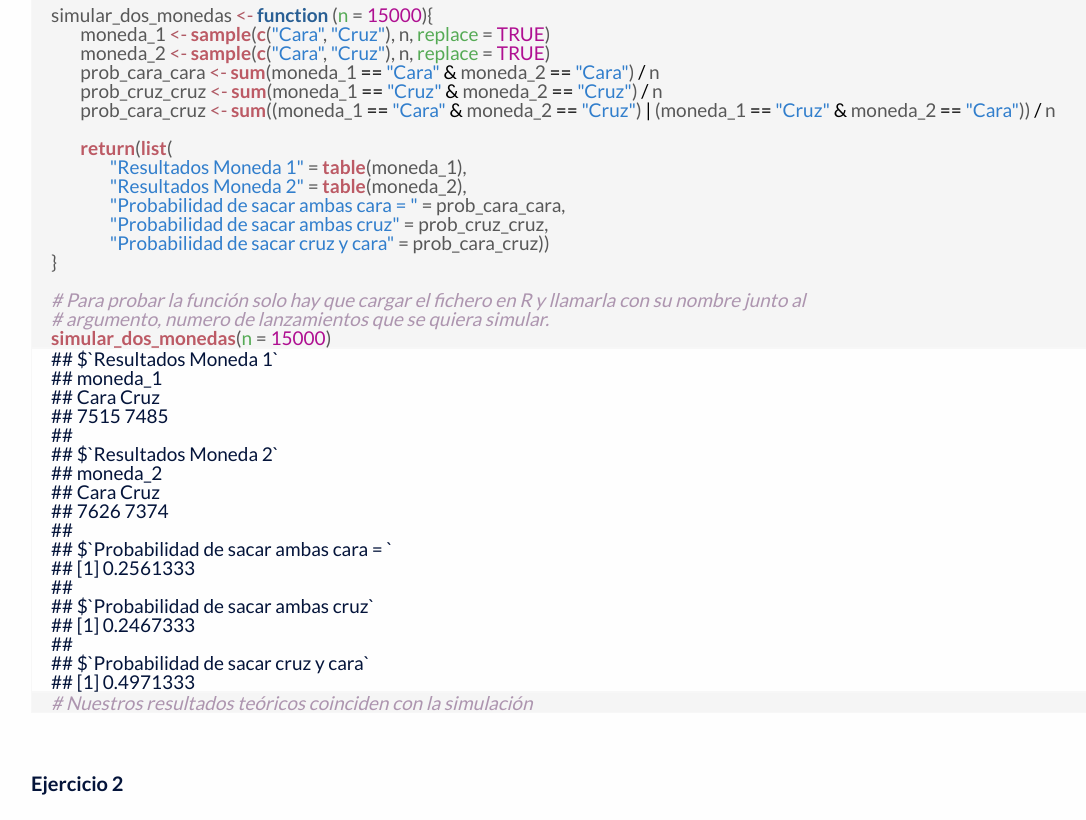
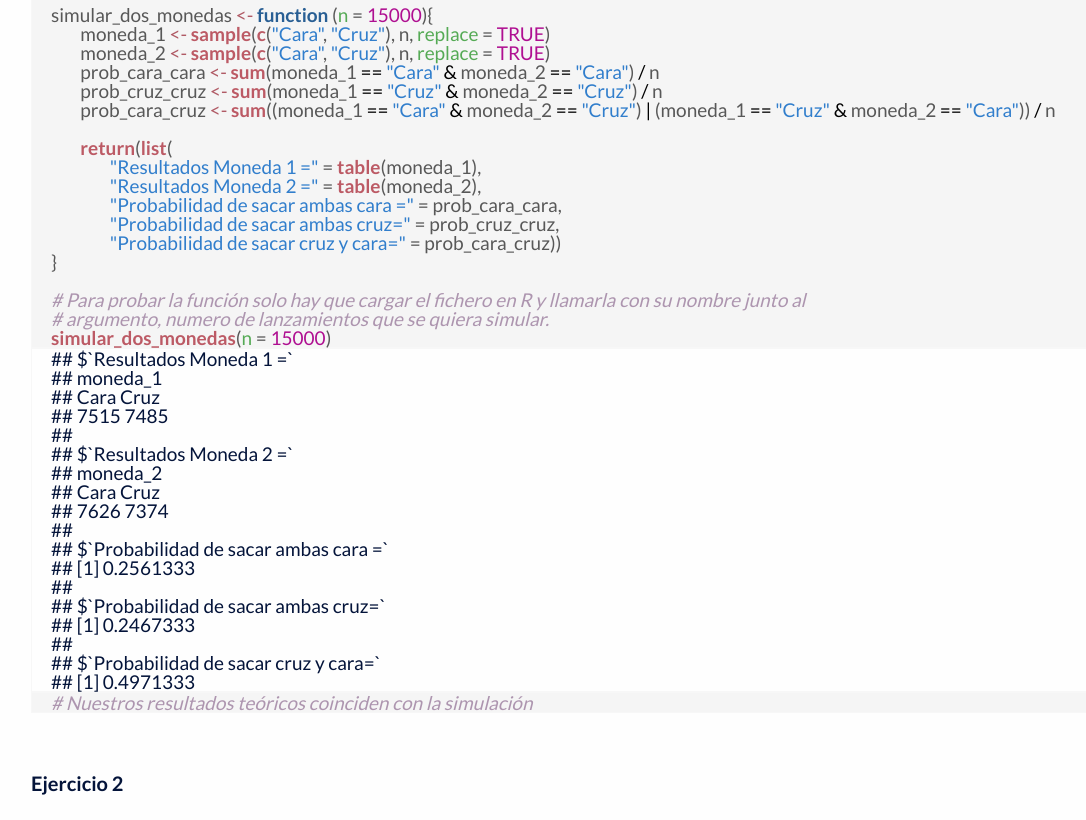
Before and after one commit to daviduster/computational-stadistic-webpage, a plain HTML site: page index.html in a window 1280 px wide. Shown: the part 1058-1878 px from the top of the page, without its empty margins (59-1145 px from the left). Drawn offline with Linux system fonts and the light colour scheme.

Commit message:
Fix tabs

```diff
--- a/index.html
+++ b/index.html
@@ -130,34 +130,34 @@
         <span class="hl std">prob_cara_cruz</span> <span class="hl kwb">&lt;-</span> <span class="hl kwd">sum</span><span class="hl std">((moneda_1</span> <span class="hl opt">==</span> <span class="hl str">&quot;Cara&quot;</span> <span class="hl opt">&amp;</span> <span class="hl std">moneda_2</span> <span class="hl opt">==</span> <span class="hl str">&quot;Cruz&quot;</span><span class="hl std">)</span> <span class="hl opt">|</span> <span class="hl std">(moneda_1</span> <span class="hl opt">==</span> <span class="hl str">&quot;Cruz&quot;</span> <span class="hl opt">&amp;</span> <span class="hl std">moneda_2</span> <span class="hl opt">==</span> <span class="hl str">&quot;Cara&quot;</span><span class="hl std">))</span> <span class="hl opt">/</span> <span class="hl std">n</span>
 
         <span class="hl kwd">return</span><span class="hl std">(</span><span class="hl kwd">list</span><span class="hl std">(</span>
-                <span class="hl str">&quot;Resultados Moneda 1&quot;</span> <span class="hl std">=</span> <span class="hl kwd">table</span><span class="hl std">(moneda_1),</span>
-                <span class="hl str">&quot;Resultados Moneda 2&quot;</span> <span class="hl std">=</span> <span class="hl kwd">table</span><span class="hl std">(moneda_2),</span>
-                <span class="hl str">&quot;Probabilidad de sacar ambas cara = &quot;</span> <span class="hl std">= prob_cara_cara,</span>
-                <span class="hl str">&quot;Probabilidad de sacar ambas cruz&quot;</span> <span class="hl std">= prob_cruz_cruz,</span>
-                <span class="hl str">&quot;Probabilidad de sacar cruz y cara&quot;</span> <span class="hl std">= prob_cara_cruz))</span>
+                <span class="hl str">&quot;Resultados Moneda 1 =&quot;</span> <span class="hl std">=</span> <span class="hl kwd">table</span><span class="hl std">(moneda_1),</span>
+                <span class="hl str">&quot;Resultados Moneda 2 =&quot;</span> <span class="hl std">=</span> <span class="hl kwd">table</span><span class="hl std">(moneda_2),</span>
+                <span class="hl str">&quot;Probabilidad de sacar ambas cara =&quot;</span> <span class="hl std">= prob_cara_cara,</span>
+                <span class="hl str">&quot;Probabilidad de sacar ambas cruz=&quot;</span> <span class="hl std">= prob_cruz_cruz,</span>
+                <span class="hl str">&quot;Probabilidad de sacar cruz y cara=&quot;</span> <span class="hl std">= prob_cara_cruz))</span>
 <span class="hl std">}</span>
 
 <span class="hl com"># Para probar la función solo hay que cargar el fichero en R y llamarla con su nombre junto al </span>
 <span class="hl com"># argumento, numero de lanzamientos que se quiera simular. </span>
 <span class="hl kwd">simular_dos_monedas</span><span class="hl std">(</span><span class="hl kwc">n</span> <span class="hl std">=</span> <span class="hl num">15000</span><span class="hl std">)</span>
 </pre></div>
-<div class="output"><pre class="knitr r">## $`Resultados Moneda 1`
+<div class="output"><pre class="knitr r">## $`Resultados Moneda 1 =`
 ## moneda_1
 ## Cara Cruz
 ## 7515 7485
 ##
-## $`Resultados Moneda 2`
+## $`Resultados Moneda 2 =`
 ## moneda_2
 ## Cara Cruz
 ## 7626 7374
 ##
-## $`Probabilidad de sacar ambas cara = `
+## $`Probabilidad de sacar ambas cara =`
 ## [1] 0.2561333
 ##
-## $`Probabilidad de sacar ambas cruz`
+## $`Probabilidad de sacar ambas cruz=`
 ## [1] 0.2467333
 ##
-## $`Probabilidad de sacar cruz y cara`
+## $`Probabilidad de sacar cruz y cara=`
 ## [1] 0.4971333
 </pre></div>
 <div class="source"><pre class="knitr r"><span class="hl com"># Nuestros resultados teóricos coinciden con la simulación</span>
@@ -234,7 +234,7 @@
                 <span class="hl str">&quot;Frecuencias segundo dado=&quot;</span> <span class="hl std">= freq_2,</span>
                 <span class="hl str">&quot;Frecuencias relativas primer dado=&quot;</span> <span class="hl std">= freq_relativa_1,</span>
                 <span class="hl str">&quot;Frecuencias relativas segundo dado=&quot;</span> <span class="hl std">=freq_relativa_2,</span>
-                <span class="hl str">&quot;Probabilidad de que la suma sea mayor que 9 = &quot;</span> <span class="hl std">=prob_9) )</span>
+                <span class="hl str">&quot;Probabilidad de que la suma sea mayor que 9=&quot;</span> <span class="hl std">=prob_9) )</span>
 <span class="hl std">}</span>
 
 
@@ -263,7 +263,7 @@
 ##       1       2       3       4       5       6
 ## 0.16546 0.16820 0.16693 0.16656 0.16491 0.16794
 ##
-## $`Probabilidad de que la suma sea mayor que 9 = `
+## $`Probabilidad de que la suma sea mayor que 9=`
 ## [1] 0.16634
 </pre></div>
 <div class="source"><pre class="knitr r"><span class="hl com"># para mostrar la superficie hemos creado la funcion f_suma para que outer la</span>
@@ -293,7 +293,7 @@
 ##         1         2         3         4         5         6
 ## 0.1750000 0.1416667 0.1500000 0.1833333 0.1916667 0.1583333
 ##
-## $`Probabilidad de que la suma sea mayor que 9 = `
+## $`Probabilidad de que la suma sea mayor que 9=`
 ## [1] 0.2083333
 </pre></div>
 <div class="source"><pre class="knitr r"><span class="hl com"># Mostrar la superficie es computacionalmente caro debido a la multiplicación elemento a elemento de outer y a </span>
@@ -339,9 +339,9 @@
         <span class="hl com"># Probabilidad de que sea un numero impar</span>
         <span class="hl std">prob_impar</span> <span class="hl kwb">&lt;-</span> <span class="hl kwd">sum</span><span class="hl std">( (dice</span> <span class="hl opt">%%</span> <span class="hl num">2</span><span class="hl std">)</span> <span class="hl opt">!=</span> <span class="hl num">0</span><span class="hl std">)</span> <span class="hl opt">/</span> <span class="hl std">n</span>
 
-        <span class="hl kwd">return</span><span class="hl std">(</span><span class="hl kwd">list</span><span class="hl std">(</span><span class="hl str">&quot;Frecuencias=&quot;</span><span class="hl std">=freq,</span>
-                <span class="hl str">&quot;Probabilidad de sacar un 6 = &quot;</span> <span class="hl std">= prob_6,</span>
-                <span class="hl str">&quot;Probabilidad de que el numero sea impar = &quot;</span> <span class="hl std">= prob_impar))</span>
+        <span class="hl kwd">return</span><span class="hl std">(</span><span class="hl kwd">list</span><span class="hl std">(</span><span class="hl str">&quot;Frecuencias=&quot;</span> <span class="hl std">= freq,</span>
+                <span class="hl str">&quot;Probabilidad de sacar un 6=&quot;</span> <span class="hl std">= prob_6,</span>
+                <span class="hl str">&quot;Probabilidad de que el numero sea impar=&quot;</span> <span class="hl std">= prob_impar))</span>
 <span class="hl std">}</span>
 
 <span class="hl com"># Podemos visualizar esto ejecutando la función dado_truncado con un gran numero de repeticiones </span>
@@ -354,10 +354,10 @@
 ##     1     2     3     4     5     6
 ## 40664 20396 13829 10103  8164  6844
 ##
-## $`Probabilidad de sacar un 6 = `
+## $`Probabilidad de sacar un 6=`
 ## [1] 0.06844
 ##
-## $`Probabilidad de que el numero sea impar = `
+## $`Probabilidad de que el numero sea impar=`
 ## [1] 0.62657
 </pre></div>
 <div class="source"><pre class="knitr r"><span class="hl com"># donde el resultado sería el que esperábamos teóricamente,</span>
@@ -401,7 +401,7 @@
                 <span class="hl str">&quot;Frecuencias segundo dado=&quot;</span> <span class="hl std">= freq_2,</span>
                 <span class="hl str">&quot;Frecuencias relativas primer dado=&quot;</span> <span class="hl std">= freq_relativa_1,</span>
                 <span class="hl str">&quot;Frecuencias relativas segundo dado=&quot;</span> <span class="hl std">=freq_relativa_2,</span>
-                <span class="hl str">&quot;Probabilidad de que la suma sea mayor que 9 = &quot;</span> <span class="hl std">=prob_9) )</span>
+                <span class="hl str">&quot;Probabilidad de que la suma sea mayor que 9=&quot;</span> <span class="hl std">=prob_9) )</span>
 <span class="hl std">}</span>
 <span class="hl com"># es mucho mayor al inicio (caras de 1) y mucho más pequeña en los cubos del final, en </span>
 <span class="hl com"># las caras superiores, podemos ver esto ejecutando la función simular_dos_dados_truncados</span>
@@ -428,7 +428,7 @@
 ##          1          2          3          4          5          6
 ## 0.39166667 0.23333333 0.14166667 0.11666667 0.05000000 0.06666667
 ##
-## $`Probabilidad de que la suma sea mayor que 9 = `
+## $`Probabilidad de que la suma sea mayor que 9=`
 ## [1] 0.03333333
 </pre></div>
 </div></div>
@@ -571,7 +571,7 @@
 </pre></div>
 <div class="output"><pre class="knitr r">##
 ## The downloaded binary packages are in
-## 	/var/folders/_r/46skybsx7nz84cxqb358mz600000gn/T//RtmpHaHVCd/downloaded_packages
+## 	/var/folders/_r/46skybsx7nz84cxqb358mz600000gn/T//Rtmpp5SswP/downloaded_packages
 </pre></div>
 <div class="source"><pre class="knitr r"><span class="hl com"># Actualmente esta comentada en el código pero si no dispone de ese paquete se puede descomentar para la función </span>
 <span class="hl com"># instale el paquete.</span>
```
Also changed, not shown: 4 other files. Lines whose indentation alone changed are shown as unchanged.
